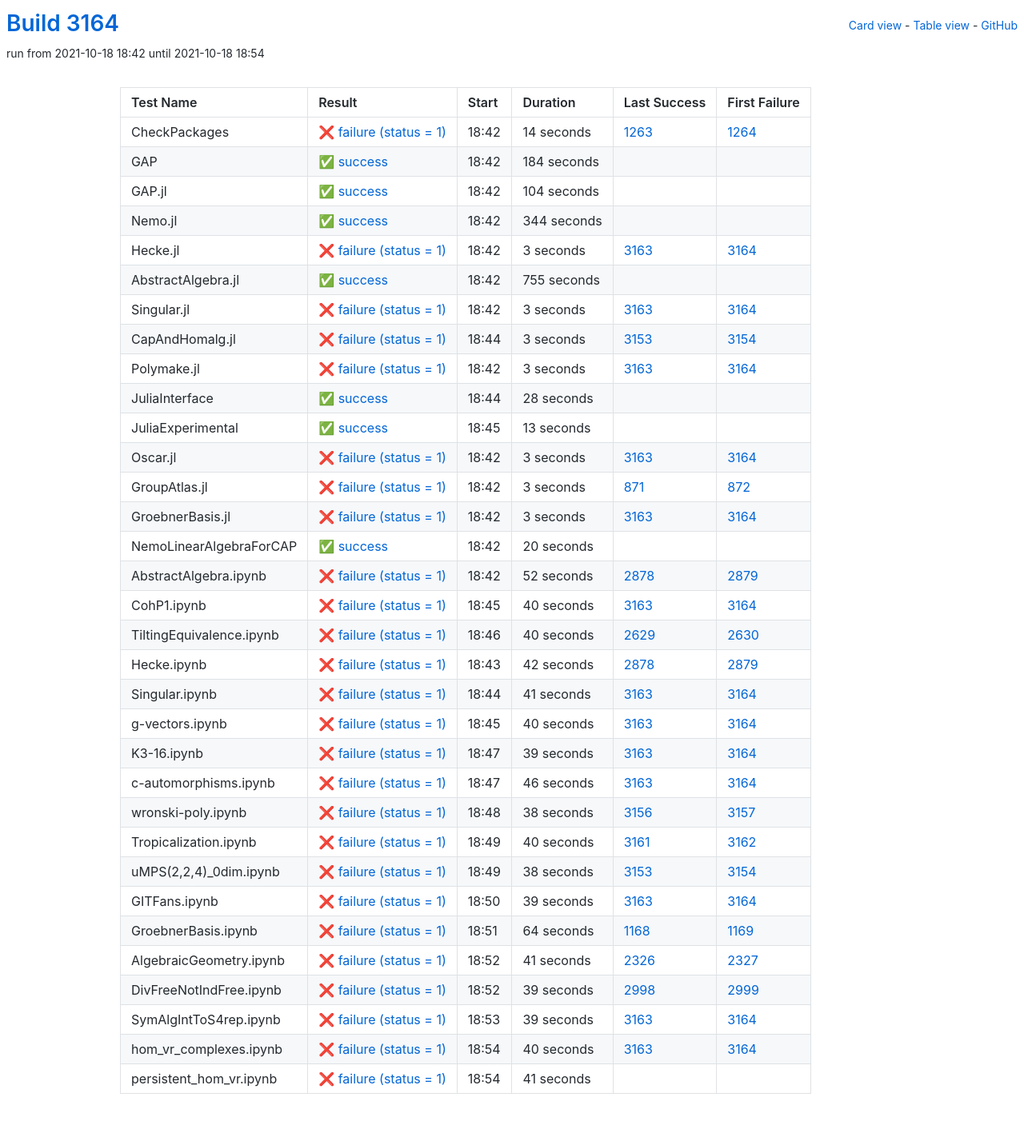
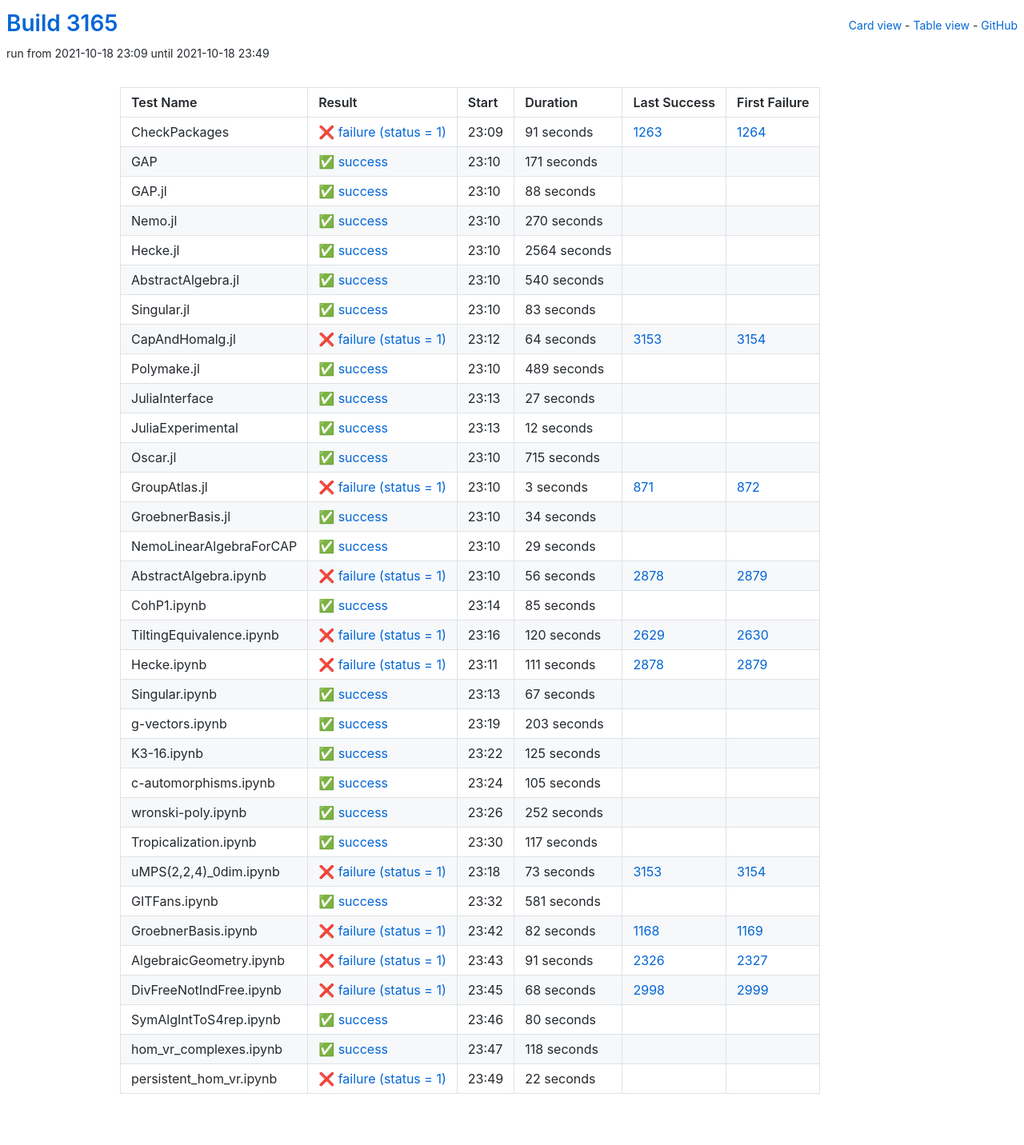
Before and after one commit to oscar-system/oscar-ci-status-stable, a Jekyll site: the page built from table.html, in a window 1280 px wide. Shown: the whole page at 80% size. Built offline with Jekyll 4.4.1, drawn with Linux system fonts in a browser that asks for light colours.

Commit message:
Build #3165

```diff
--- a/_data/ci.yml
+++ b/_data/ci.yml
@@ -1,6 +1,6 @@
 ---
-build: 3164
-build_url: https://oscarci.mathematik.uni-kl.de/job/oscar-stable/3164/
+build: 3165
+build_url: https://oscarci.mathematik.uni-kl.de/job/oscar-stable/3165/
 job: oscar-stable
 organization: oscar-system
 repo: oscar-ci-status-stable
@@ -8,152 +8,152 @@ repourl: https://github.com/oscar-system/oscar-ci-status-stable
 tests:
 - name: CheckPackages
   id: checkpackages
-  log: https://oscarci.mathematik.uni-kl.de/job/oscar-stable/3164/artifact/logs/build-3164/CheckPackages.log
-  start: 2021-10-18 18:42
+  log: https://oscarci.mathematik.uni-kl.de/job/oscar-stable/3165/artifact/logs/build-3165/CheckPackages.log
+  start: 2021-10-18 23:09
   success: false
   exitcode: 1
   status: failure
-  duration: 14
+  duration: 91
   last_success: 1263
   last_success_url: https://oscarci.mathematik.uni-kl.de/job/oscar-stable/1263/
   first_failure: 1264
   first_failure_url: https://oscarci.mathematik.uni-kl.de/job/oscar-stable/1264/
 - name: GAP
   id: gap
-  log: https://oscarci.mathematik.uni-kl.de/job/oscar-stable/3164/artifact/logs/build-3164/GAP.log
-  start: 2021-10-18 18:42
+  log: https://oscarci.mathematik.uni-kl.de/job/oscar-stable/3165/artifact/logs/build-3165/GAP.log
+  start: 2021-10-18 23:10
   success: true
   exitcode: 0
   status: success
-  duration: 184
+  duration: 171
   last_success: false
   last_success_url:
   first_failure: false
   first_failure_url:
 - name: GAP.jl
   id: gap-jl
-  log: https://oscarci.mathematik.uni-kl.de/job/oscar-stable/3164/artifact/logs/build-3164/GAP.jl.log
-  start: 2021-10-18 18:42
+  log: https://oscarci.mathematik.uni-kl.de/job/oscar-stable/3165/artifact/logs/build-3165/GAP.jl.log
+  start: 2021-10-18 23:10
   success: true
   exitcode: 0
   status: success
-  duration: 104
+  duration: 88
   last_success: false
   last_success_url:
   first_failure: false
   first_failure_url:
 - name: Nemo.jl
   id: nemo-jl
-  log: https://oscarci.mathematik.uni-kl.de/job/oscar-stable/3164/artifact/logs/build-3164/Nemo.jl.log
-  start: 2021-10-18 18:42
+  log: https://oscarci.mathematik.uni-kl.de/job/oscar-stable/3165/artifact/logs/build-3165/Nemo.jl.log
+  start: 2021-10-18 23:10
   success: true
   exitcode: 0
   status: success
-  duration: 344
+  duration: 270
   last_success: false
   last_success_url:
   first_failure: false
   first_failure_url:
 - name: Hecke.jl
   id: hecke-jl
-  log: https://oscarci.mathematik.uni-kl.de/job/oscar-stable/3164/artifact/logs/build-3164/Hecke.jl.log
-  start: 2021-10-18 18:42
-  success: false
-  exitcode: 1
-  status: failure
-  duration: 3
-  last_success: 3163
-  last_success_url: https://oscarci.mathematik.uni-kl.de/job/oscar-stable/3163/
-  first_failure: 3164
-  first_failure_url: https://oscarci.mathematik.uni-kl.de/job/oscar-stable/3164/
-- name: AbstractAlgebra.jl
-  id: abstractalgebra-jl
-  log: https://oscarci.mathematik.uni-kl.de/job/oscar-stable/3164/artifact/logs/build-3164/AbstractAlgebra.jl.log
-  start: 2021-10-18 18:42
+  log: https://oscarci.mathematik.uni-kl.de/job/oscar-stable/3165/artifact/logs/build-3165/Hecke.jl.log
+  start: 2021-10-18 23:10
   success: true
   exitcode: 0
   status: success
-  duration: 755
+  duration: 2564
+  last_success: false
+  last_success_url:
+  first_failure: false
+  first_failure_url:
+- name: AbstractAlgebra.jl
+  id: abstractalgebra-jl
+  log: https://oscarci.mathematik.uni-kl.de/job/oscar-stable/3165/artifact/logs/build-3165/AbstractAlgebra.jl.log
+  start: 2021-10-18 23:10
+  success: true
+  exitcode: 0
+  status: success
+  duration: 540
   last_success: false
   last_success_url:
   first_failure: false
   first_failure_url:
 - name: Singular.jl
   id: singular-jl
-  log: https://oscarci.mathematik.uni-kl.de/job/oscar-stable/3164/artifact/logs/build-3164/Singular.jl.log
-  start: 2021-10-18 18:42
+  log: https://oscarci.mathematik.uni-kl.de/job/oscar-stable/3165/artifact/logs/build-3165/Singular.jl.log
+  start: 2021-10-18 23:10
+  success: true
+  exitcode: 0
+  status: success
+  duration: 83
+  last_success: false
+  last_success_url:
+  first_failure: false
+  first_failure_url:
+- name: CapAndHomalg.jl
+  id: capandhomalg-jl
+  log: https://oscarci.mathematik.uni-kl.de/job/oscar-stable/3165/artifact/logs/build-3165/CapAndHomalg.jl.log
+  start: 2021-10-18 23:12
   success: false
   exitcode: 1
   status: failure
-  duration: 3
-  last_success: 3163
-  last_success_url: https://oscarci.mathematik.uni-kl.de/job/oscar-stable/3163/
-  first_failure: 3164
-  first_failure_url: https://oscarci.mathematik.uni-kl.de/job/oscar-stable/3164/
-- name: CapAndHomalg.jl
-  id: capandhomalg-jl
-  log: https://oscarci.mathematik.uni-kl.de/job/oscar-stable/3164/artifact/logs/build-3164/CapAndHomalg.jl.log
-  start: 2021-10-18 18:44
-  success: false
-  exitcode: 1
-  status: failure
-  duration: 3
+  duration: 64
   last_success: 3153
   last_success_url: https://oscarci.mathematik.uni-kl.de/job/oscar-stable/3153/
   first_failure: 3154
   first_failure_url: https://oscarci.mathematik.uni-kl.de/job/oscar-stable/3154/
 - name: Polymake.jl
   id: polymake-jl
-  log: https://oscarci.mathematik.uni-kl.de/job/oscar-stable/3164/artifact/logs/build-3164/Polymake.jl.log
-  start: 2021-10-18 18:42
-  success: false
-  exitcode: 1
-  status: failure
-  duration: 3
-  last_success: 3163
-  last_success_url: https://oscarci.mathematik.uni-kl.de/job/oscar-stable/3163/
-  first_failure: 3164
-  first_failure_url: https://oscarci.mathematik.uni-kl.de/job/oscar-stable/3164/
-- name: JuliaInterface
-  id: juliainterface
-  log: https://oscarci.mathematik.uni-kl.de/job/oscar-stable/3164/artifact/logs/build-3164/JuliaInterface.log
-  start: 2021-10-18 18:44
+  log: https://oscarci.mathematik.uni-kl.de/job/oscar-stable/3165/artifact/logs/build-3165/Polymake.jl.log
+  start: 2021-10-18 23:10
   success: true
   exitcode: 0
   status: success
-  duration: 28
+  duration: 489
+  last_success: false
+  last_success_url:
+  first_failure: false
+  first_failure_url:
+- name: JuliaInterface
+  id: juliainterface
+  log: https://oscarci.mathematik.uni-kl.de/job/oscar-stable/3165/artifact/logs/build-3165/JuliaInterface.log
+  start: 2021-10-18 23:13
+  success: true
+  exitcode: 0
+  status: success
+  duration: 27
   last_success: false
   last_success_url:
   first_failure: false
   first_failure_url:
 - name: JuliaExperimental
   id: juliaexperimental
-  log: https://oscarci.mathematik.uni-kl.de/job/oscar-stable/3164/artifact/logs/build-3164/JuliaExperimental.log
-  start: 2021-10-18 18:45
+  log: https://oscarci.mathematik.uni-kl.de/job/oscar-stable/3165/artifact/logs/build-3165/JuliaExperimental.log
+  start: 2021-10-18 23:13
   success: true
   exitcode: 0
   status: success
-  duration: 13
+  duration: 12
   last_success: false
   last_success_url:
   first_failure: false
   first_failure_url:
 - name: Oscar.jl
   id: oscar-jl
-  log: https://oscarci.mathematik.uni-kl.de/job/oscar-stable/3164/artifact/logs/build-3164/Oscar.jl.log
-  start: 2021-10-18 18:42
-  success: false
-  exitcode: 1
-  status: failure
-  duration: 3
-  last_success: 3163
-  last_success_url: https://oscarci.mathematik.uni-kl.de/job/oscar-stable/3163/
-  first_failure: 3164
-  first_failure_url: https://oscarci.mathematik.uni-kl.de/job/oscar-stable/3164/
+  log: https://oscarci.mathematik.uni-kl.de/job/oscar-stable/3165/artifact/logs/build-3165/Oscar.jl.log
+  start: 2021-10-18 23:10
+  success: true
+  exitcode: 0
+  status: success
+  duration: 715
+  last_success: false
+  last_success_url:
+  first_failure: false
+  first_failure_url:
 - name: GroupAtlas.jl
   id: groupatlas-jl
-  log: https://oscarci.mathematik.uni-kl.de/job/oscar-stable/3164/artifact/logs/build-3164/GroupAtlas.jl.log
-  start: 2021-10-18 18:42
+  log: https://oscarci.mathematik.uni-kl.de/job/oscar-stable/3165/artifact/logs/build-3165/GroupAtlas.jl.log
+  start: 2021-10-18 23:10
   success: false
   exitcode: 1
   status: failure
@@ -164,241 +164,241 @@ tests:
   first_failure_url: https://oscarci.mathematik.uni-kl.de/job/oscar-stable/872/
 - name: GroebnerBasis.jl
   id: groebnerbasis-jl
-  log: https://oscarci.mathematik.uni-kl.de/job/oscar-stable/3164/artifact/logs/build-3164/GroebnerBasis.jl.log
-  start: 2021-10-18 18:42
-  success: false
-  exitcode: 1
-  status: failure
-  duration: 3
-  last_success: 3163
-  last_success_url: https://oscarci.mathematik.uni-kl.de/job/oscar-stable/3163/
-  first_failure: 3164
-  first_failure_url: https://oscarci.mathematik.uni-kl.de/job/oscar-stable/3164/
-- name: NemoLinearAlgebraForCAP
-  id: nemolinearalgebraforcap
-  log: https://oscarci.mathematik.uni-kl.de/job/oscar-stable/3164/artifact/logs/build-3164/NemoLinearAlgebraForCAP.log
-  start: 2021-10-18 18:42
+  log: https://oscarci.mathematik.uni-kl.de/job/oscar-stable/3165/artifact/logs/build-3165/GroebnerBasis.jl.log
+  start: 2021-10-18 23:10
   success: true
   exitcode: 0
   status: success
-  duration: 20
+  duration: 34
+  last_success: false
+  last_success_url:
+  first_failure: false
+  first_failure_url:
+- name: NemoLinearAlgebraForCAP
+  id: nemolinearalgebraforcap
+  log: https://oscarci.mathematik.uni-kl.de/job/oscar-stable/3165/artifact/logs/build-3165/NemoLinearAlgebraForCAP.log
+  start: 2021-10-18 23:10
+  success: true
+  exitcode: 0
+  status: success
+  duration: 29
   last_success: false
   last_success_url:
   first_failure: false
   first_failure_url:
 - name: AbstractAlgebra.ipynb
   id: abstractalgebra-ipynb
-  log: https://oscarci.mathematik.uni-kl.de/job/oscar-stable/3164/artifact/logs/build-3164/AbstractAlgebra.ipynb.log
-  start: 2021-10-18 18:42
+  log: https://oscarci.mathematik.uni-kl.de/job/oscar-stable/3165/artifact/logs/build-3165/AbstractAlgebra.ipynb.log
+  start: 2021-10-18 23:10
   success: false
   exitcode: 1
   status: failure
-  duration: 52
+  duration: 56
   last_success: 2878
   last_success_url: https://oscarci.mathematik.uni-kl.de/job/oscar-stable/2878/
   first_failure: 2879
   first_failure_url: https://oscarci.mathematik.uni-kl.de/job/oscar-stable/2879/
 - name: CohP1.ipynb
   id: cohp1-ipynb
-  log: https://oscarci.mathematik.uni-kl.de/job/oscar-stable/3164/artifact/logs/build-3164/CohP1.ipynb.log
-  start: 2021-10-18 18:45
+  log: https://oscarci.mathematik.uni-kl.de/job/oscar-stable/3165/artifact/logs/build-3165/CohP1.ipynb.log
+  start: 2021-10-18 23:14
+  success: true
+  exitcode: 0
+  status: success
+  duration: 85
+  last_success: false
+  last_success_url:
+  first_failure: false
+  first_failure_url:
+- name: TiltingEquivalence.ipynb
+  id: tiltingequivalence-ipynb
+  log: https://oscarci.mathematik.uni-kl.de/job/oscar-stable/3165/artifact/logs/build-3165/TiltingEquivalence.ipynb.log
+  start: 2021-10-18 23:16
   success: false
   exitcode: 1
   status: failure
-  duration: 40
-  last_success: 3163
-  last_success_url: https://oscarci.mathematik.uni-kl.de/job/oscar-stable/3163/
-  first_failure: 3164
-  first_failure_url: https://oscarci.mathematik.uni-kl.de/job/oscar-stable/3164/
-- name: TiltingEquivalence.ipynb
-  id: tiltingequivalence-ipynb
-  log: https://oscarci.mathematik.uni-kl.de/job/oscar-stable/3164/artifact/logs/build-3164/TiltingEquivalence.ipynb.log
-  start: 2021-10-18 18:46
-  success: false
-  exitcode: 1
-  status: failure
-  duration: 40
+  duration: 120
   last_success: 2629
   last_success_url: https://oscarci.mathematik.uni-kl.de/job/oscar-stable/2629/
   first_failure: 2630
   first_failure_url: https://oscarci.mathematik.uni-kl.de/job/oscar-stable/2630/
 - name: Hecke.ipynb
   id: hecke-ipynb
-  log: https://oscarci.mathematik.uni-kl.de/job/oscar-stable/3164/artifact/logs/build-3164/Hecke.ipynb.log
-  start: 2021-10-18 18:43
+  log: https://oscarci.mathematik.uni-kl.de/job/oscar-stable/3165/artifact/logs/build-3165/Hecke.ipynb.log
+  start: 2021-10-18 23:11
   success: false
   exitcode: 1
   status: failure
-  duration: 42
+  duration: 111
   last_success: 2878
   last_success_url: https://oscarci.mathematik.uni-kl.de/job/oscar-stable/2878/
   first_failure: 2879
   first_failure_url: https://oscarci.mathematik.uni-kl.de/job/oscar-stable/2879/
 - name: Singular.ipynb
   id: singular-ipynb
-  log: https://oscarci.mathematik.uni-kl.de/job/oscar-stable/3164/artifact/logs/build-3164/Singular.ipynb.log
-  start: 2021-10-18 18:44
+  log: https://oscarci.mathematik.uni-kl.de/job/oscar-stable/3165/artifact/logs/build-3165/Singular.ipynb.log
+  start: 2021-10-18 23:13
+  success: true
+  exitcode: 0
+  status: success
+  duration: 67
+  last_success: false
+  last_success_url:
+  first_failure: false
+  first_failure_url:
+- name: g-vectors.ipynb
+  id: g-vectors-ipynb
+  log: https://oscarci.mathematik.uni-kl.de/job/oscar-stable/3165/artifact/logs/build-3165/g-vectors.ipynb.log
+  start: 2021-10-18 23:19
+  success: true
+  exitcode: 0
+  status: success
+  duration: 203
+  last_success: false
+  last_success_url:
+  first_failure: false
+  first_failure_url:
+- name: K3-16.ipynb
+  id: k3-16-ipynb
+  log: https://oscarci.mathematik.uni-kl.de/job/oscar-stable/3165/artifact/logs/build-3165/K3-16.ipynb.log
+  start: 2021-10-18 23:22
+  success: true
+  exitcode: 0
+  status: success
+  duration: 125
+  last_success: false
+  last_success_url:
+  first_failure: false
+  first_failure_url:
+- name: c-automorphisms.ipynb
+  id: c-automorphisms-ipynb
+  log: https://oscarci.mathematik.uni-kl.de/job/oscar-stable/3165/artifact/logs/build-3165/c-automorphisms.ipynb.log
+  start: 2021-10-18 23:24
+  success: true
+  exitcode: 0
+  status: success
+  duration: 105
+  last_success: false
+  last_success_url:
+  first_failure: false
+  first_failure_url:
+- name: wronski-poly.ipynb
+  id: wronski-poly-ipynb
+  log: https://oscarci.mathematik.uni-kl.de/job/oscar-stable/3165/artifact/logs/build-3165/wronski-poly.ipynb.log
+  start: 2021-10-18 23:26
+  success: true
+  exitcode: 0
+  status: success
+  duration: 252
+  last_success: false
+  last_success_url:
+  first_failure: false
+  first_failure_url:
+- name: Tropicalization.ipynb
+  id: tropicalization-ipynb
+  log: https://oscarci.mathematik.uni-kl.de/job/oscar-stable/3165/artifact/logs/build-3165/Tropicalization.ipynb.log
+  start: 2021-10-18 23:30
+  success: true
+  exitcode: 0
+  status: success
+  duration: 117
+  last_success: false
+  last_success_url:
+  first_failure: false
+  first_failure_url:
+- name: uMPS(2,2,4)_0dim.ipynb
+  id: umps-2-2-4-0dim-ipynb
+  log: https://oscarci.mathematik.uni-kl.de/job/oscar-stable/3165/artifact/logs/build-3165/uMPS-2-2-4-_0dim.ipynb.log
+  start: 2021-10-18 23:18
   success: false
   exitcode: 1
   status: failure
-  duration: 41
-  last_success: 3163
-  last_success_url: https://oscarci.mathematik.uni-kl.de/job/oscar-stable/3163/
-  first_failure: 3164
-  first_failure_url: https://oscarci.mathematik.uni-kl.de/job/oscar-stable/3164/
-- name: g-vectors.ipynb
-  id: g-vectors-ipynb
-  log: https://oscarci.mathematik.uni-kl.de/job/oscar-stable/3164/artifact/logs/build-3164/g-vectors.ipynb.log
-  start: 2021-10-18 18:45
-  success: false
-  exitcode: 1
-  status: failure
-  duration: 40
-  last_success: 3163
-  last_success_url: https://oscarci.mathematik.uni-kl.de/job/oscar-stable/3163/
-  first_failure: 3164
-  first_failure_url: https://oscarci.mathematik.uni-kl.de/job/oscar-stable/3164/
-- name: K3-16.ipynb
-  id: k3-16-ipynb
-  log: https://oscarci.mathematik.uni-kl.de/job/oscar-stable/3164/artifact/logs/build-3164/K3-16.ipynb.log
-  start: 2021-10-18 18:47
-  success: false
-  exitcode: 1
-  status: failure
-  duration: 39
-  last_success: 3163
-  last_success_url: https://oscarci.mathematik.uni-kl.de/job/oscar-stable/3163/
-  first_failure: 3164
-  first_failure_url: https://oscarci.mathematik.uni-kl.de/job/oscar-stable/3164/
-- name: c-automorphisms.ipynb
-  id: c-automorphisms-ipynb
-  log: https://oscarci.mathematik.uni-kl.de/job/oscar-stable/3164/artifact/logs/build-3164/c-automorphisms.ipynb.log
-  start: 2021-10-18 18:47
-  success: false
-  exitcode: 1
-  status: failure
-  duration: 46
-  last_success: 3163
-  last_success_url: https://oscarci.mathematik.uni-kl.de/job/oscar-stable/3163/
-  first_failure: 3164
-  first_failure_url: https://oscarci.mathematik.uni-kl.de/job/oscar-stable/3164/
-- name: wronski-poly.ipynb
-  id: wronski-poly-ipynb
-  log: https://oscarci.mathematik.uni-kl.de/job/oscar-stable/3164/artifact/logs/build-3164/wronski-poly.ipynb.log
-  start: 2021-10-18 18:48
-  success: false
-  exitcode: 1
-  status: failure
-  duration: 38
-  last_success: 3156
-  last_success_url: https://oscarci.mathematik.uni-kl.de/job/oscar-stable/3156/
-  first_failure: 3157
-  first_failure_url: https://oscarci.mathematik.uni-kl.de/job/oscar-stable/3157/
-- name: Tropicalization.ipynb
-  id: tropicalization-ipynb
-  log: https://oscarci.mathematik.uni-kl.de/job/oscar-stable/3164/artifact/logs/build-3164/Tropicalization.ipynb.log
-  start: 2021-10-18 18:49
-  success: false
-  exitcode: 1
-  status: failure
-  duration: 40
-  last_success: 3161
-  last_success_url: https://oscarci.mathematik.uni-kl.de/job/oscar-stable/3161/
-  first_failure: 3162
-  first_failure_url: https://oscarci.mathematik.uni-kl.de/job/oscar-stable/3162/
-- name: uMPS(2,2,4)_0dim.ipynb
-  id: umps-2-2-4-0dim-ipynb
-  log: https://oscarci.mathematik.uni-kl.de/job/oscar-stable/3164/artifact/logs/build-3164/uMPS-2-2-4-_0dim.ipynb.log
-  start: 2021-10-18 18:49
-  success: false
-  exitcode: 1
-  status: failure
-  duration: 38
+  duration: 73
   last_success: 3153
   last_success_url: https://oscarci.mathematik.uni-kl.de/job/oscar-stable/3153/
   first_failure: 3154
   first_failure_url: https://oscarci.mathematik.uni-kl.de/job/oscar-stable/3154/
 - name: GITFans.ipynb
   id: gitfans-ipynb
-  log: https://oscarci.mathematik.uni-kl.de/job/oscar-stable/3164/artifact/logs/build-3164/GITFans.ipynb.log
-  start: 2021-10-18 18:50
+  log: https://oscarci.mathematik.uni-kl.de/job/oscar-stable/3165/artifact/logs/build-3165/GITFans.ipynb.log
+  start: 2021-10-18 23:32
+  success: true
+  exitcode: 0
+  status: success
+  duration: 581
+  last_success: false
+  last_success_url:
+  first_failure: false
+  first_failure_url:
+- name: GroebnerBasis.ipynb
+  id: groebnerbasis-ipynb
+  log: https://oscarci.mathematik.uni-kl.de/job/oscar-stable/3165/artifact/logs/build-3165/GroebnerBasis.ipynb.log
+  start: 2021-10-18 23:42
   success: false
   exitcode: 1
   status: failure
-  duration: 39
-  last_success: 3163
-  last_success_url: https://oscarci.mathematik.uni-kl.de/job/oscar-stable/3163/
-  first_failure: 3164
-  first_failure_url: https://oscarci.mathematik.uni-kl.de/job/oscar-stable/3164/
-- name: GroebnerBasis.ipynb
-  id: groebnerbasis-ipynb
-  log: https://oscarci.mathematik.uni-kl.de/job/oscar-stable/3164/artifact/logs/build-3164/GroebnerBasis.ipynb.log
-  start: 2021-10-18 18:51
-  success: false
-  exitcode: 1
-  status: failure
-  duration: 64
+  duration: 82
   last_success: 1168
   last_success_url: https://oscarci.mathematik.uni-kl.de/job/oscar-stable/1168/
   first_failure: 1169
   first_failure_url: https://oscarci.mathematik.uni-kl.de/job/oscar-stable/1169/
 - name: AlgebraicGeometry.ipynb
   id: algebraicgeometry-ipynb
-  log: https://oscarci.mathematik.uni-kl.de/job/oscar-stable/3164/artifact/logs/build-3164/AlgebraicGeometry.ipynb.log
-  start: 2021-10-18 18:52
+  log: https://oscarci.mathematik.uni-kl.de/job/oscar-stable/3165/artifact/logs/build-3165/AlgebraicGeometry.ipynb.log
+  start: 2021-10-18 23:43
   success: false
   exitcode: 1
   status: failure
-  duration: 41
+  duration: 91
   last_success: 2326
   last_success_url: https://oscarci.mathematik.uni-kl.de/job/oscar-stable/2326/
   first_failure: 2327
   first_failure_url: https://oscarci.mathematik.uni-kl.de/job/oscar-stable/2327/
 - name: DivFreeNotIndFree.ipynb
   id: divfreenotindfree-ipynb
-  log: https://oscarci.mathematik.uni-kl.de/job/oscar-stable/3164/artifact/logs/build-3164/DivFreeNotIndFree.ipynb.log
-  start: 2021-10-18 18:52
+  log: https://oscarci.mathematik.uni-kl.de/job/oscar-stable/3165/artifact/logs/build-3165/DivFreeNotIndFree.ipynb.log
+  start: 2021-10-18 23:45
   success: false
   exitcode: 1
   status: failure
-  duration: 39
+  duration: 68
   last_success: 2998
   last_success_url: https://oscarci.mathematik.uni-kl.de/job/oscar-stable/2998/
   first_failure: 2999
   first_failure_url: https://oscarci.mathematik.uni-kl.de/job/oscar-stable/2999/
 - name: SymAlgIntToS4rep.ipynb
   id: symalginttos4rep-ipynb
-  log: https://oscarci.mathematik.uni-kl.de/job/oscar-stable/3164/artifact/logs/build-3164/SymAlgIntToS4rep.ipynb.log
-  start: 2021-10-18 18:53
-  success: false
-  exitcode: 1
-  status: failure
-  duration: 39
-  last_success: 3163
-  last_success_url: https://oscarci.mathematik.uni-kl.de/job/oscar-stable/3163/
-  first_failure: 3164
-  first_failure_url: https://oscarci.mathematik.uni-kl.de/job/oscar-stable/3164/
-- name: hom_vr_complexes.ipynb
-  id: hom-vr-complexes-ipynb
-  log: https://oscarci.mathematik.uni-kl.de/job/oscar-stable/3164/artifact/logs/build-3164/hom_vr_complexes.ipynb.log
-  start: 2021-10-18 18:54
-  success: false
-  exitcode: 1
-  status: failure
-  duration: 40
-  last_success: 3163
-  last_success_url: https://oscarci.mathematik.uni-kl.de/job/oscar-stable/3163/
-  first_failure: 3164
-  first_failure_url: https://oscarci.mathematik.uni-kl.de/job/oscar-stable/3164/
-- name: persistent_hom_vr.ipynb
-  id: persistent-hom-vr-ipynb
-  log: https://oscarci.mathematik.uni-kl.de/job/oscar-stable/3164/artifact/logs/build-3164/persistent_hom_vr.ipynb.log
-  start: 2021-10-18 18:54
-  success: false
-  exitcode: 1
-  status: failure
-  duration: 41
+  log: https://oscarci.mathematik.uni-kl.de/job/oscar-stable/3165/artifact/logs/build-3165/SymAlgIntToS4rep.ipynb.log
+  start: 2021-10-18 23:46
+  success: true
+  exitcode: 0
+  status: success
+  duration: 80
   last_success: false
   last_success_url:
   first_failure: false
   first_failure_url:
+- name: hom_vr_complexes.ipynb
+  id: hom-vr-complexes-ipynb
+  log: https://oscarci.mathematik.uni-kl.de/job/oscar-stable/3165/artifact/logs/build-3165/hom_vr_complexes.ipynb.log
+  start: 2021-10-18 23:47
+  success: true
+  exitcode: 0
+  status: success
+  duration: 118
+  last_success: false
+  last_success_url:
+  first_failure: false
+  first_failure_url:
+- name: persistent_hom_vr.ipynb
+  id: persistent-hom-vr-ipynb
+  log: https://oscarci.mathematik.uni-kl.de/job/oscar-stable/3165/artifact/logs/build-3165/persistent_hom_vr.ipynb.log
+  start: 2021-10-18 23:49
+  success: false
+  exitcode: 1
+  status: failure
+  duration: 22
+  last_success: false
+  last_success_url:
+  first_failure: false
+  first_failure_url:
```
Also changed, not shown: README.md.
